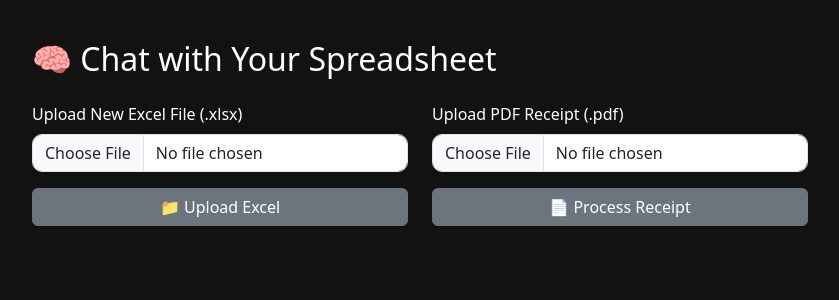
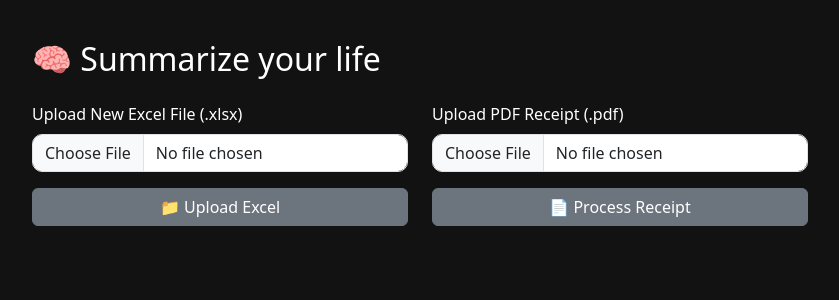
Before and after one commit to hkapur/excel-at-sheets, a Flask app: page / in a window 1280 px wide. Shown: the top 300 px of the page, without its empty margins (220-1059 px from the left). Run offline with Flask 3, Linux system fonts and the light colour scheme.

Commit message:
Changed name of bot

```diff
--- a/templates/index.html
+++ b/templates/index.html
@@ -2,7 +2,7 @@
 <html lang="en">
 <head>
   <meta charset="UTF-8">
-  <title>📊 Excel at Sheets</title>
+  <title>Excel at Sheets</title>
   <meta name="viewport" content="width=device-width, initial-scale=1">
 
   <!-- Bootstrap 5 -->
@@ -13,7 +13,7 @@
 </head>
 <body>
   <div class="container">
-    <h2 class="mb-4">🧠 Chat with Your Spreadsheet</h2>
+    <h2 class="mb-4">🧠 Summarize your life</h2>
 
     {% if file_uploaded and filename %}
     <div class="current-file-info mb-3">
```
